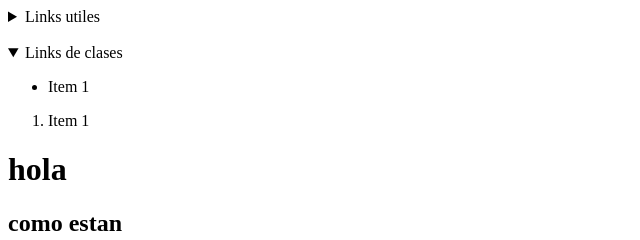
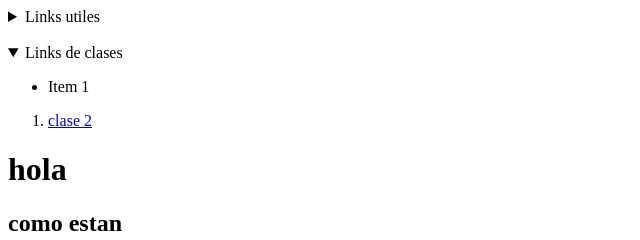
Before and after one commit to clasalvia/RepPrueba, a plain HTML site: page index.html in a window 1280 px wide. Both pictures are taken after a click on the heading "Links de clases". Shown: the top 240 px of the page, 0-640 px from the left. Drawn offline with Linux system fonts and the light colour scheme.

Commit message:
actualizar

```diff
--- a/index.html
+++ b/index.html
@@ -16,7 +16,9 @@
     <div id="links-clases">
         <details><summary>Links de clases</summary>
             <ul><li>Item 1</li></ul> <!--lista desordenada-->
-            <ol><li>Item 1</li></ol> <!--lista ordenada-->
+            <ol><li> <a href="https://github.com/clasalvia/RepPrueba"
+            target="_blank"> clase 2</a>
+            </a></li></ol> <!--lista ordenada-->
 
         </details>
     </div>
```
